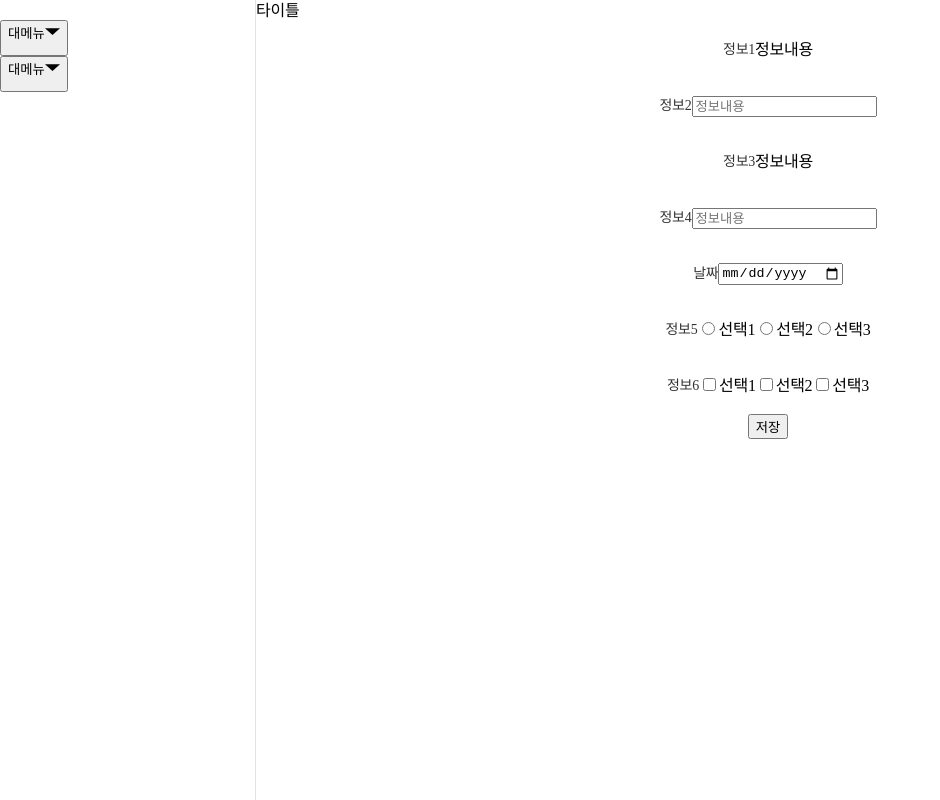
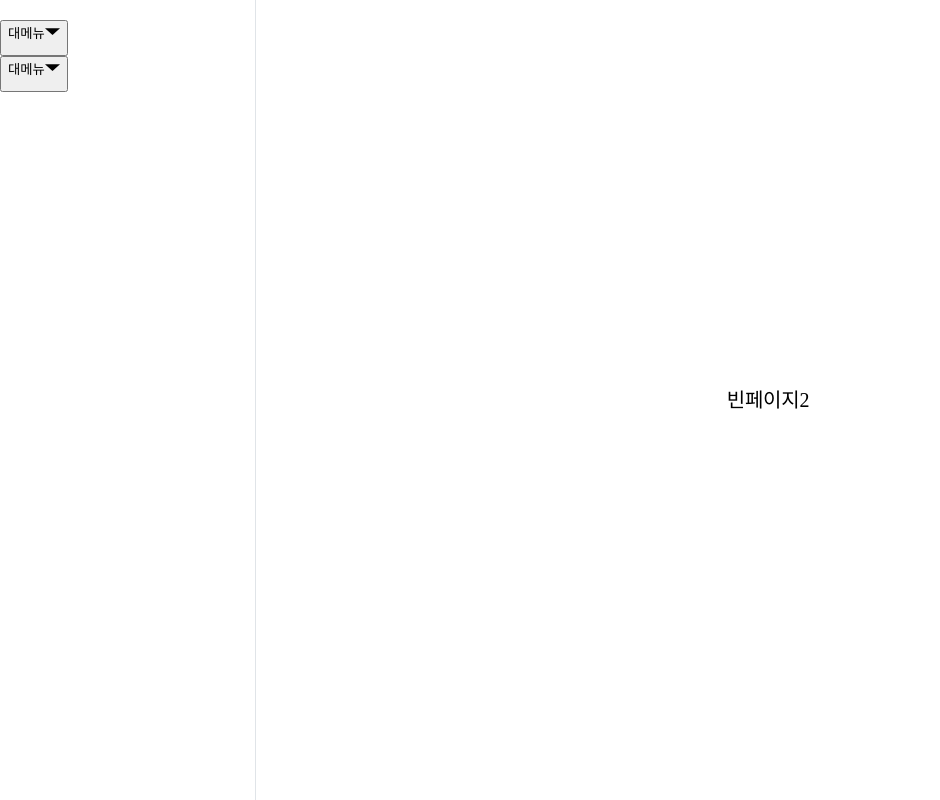
Before and after one commit to kimhyemin9988/assign-dream, a React (Create React App) app: page /assign-dream/empty3 in a window 1280 px wide. Shown: the whole page, without its empty margins (0-940 px from the left). Built offline with nearby package versions, Linux system fonts and the light colour scheme.

Commit message:
feat: Add routing
The submenu selects each page.

```diff
--- a/package.json
+++ b/package.json
@@ -13,6 +13,7 @@
     "react": "^18.2.0",
     "react-dom": "^18.2.0",
     "react-hook-form": "^7.45.2",
+    "react-router-dom": "^6.14.2",
     "react-scripts": "5.0.1",
     "styled-components": "^6.0.5",
     "typescript": "^4.9.5",
@@ -41,5 +42,6 @@
       "last 1 firefox version",
       "last 1 safari version"
     ]
-  }
+  },
+  "homepage": "https://kimhyemin9988.github.io/assign-dream"
 }
--- a/src/App.tsx
+++ b/src/App.tsx
@@ -1,13 +1,21 @@
-import Home from './Home';
+import { Outlet } from 'react-router-dom';
 import Menu from './Menu';
 import StyleComponent from './StyleComponent';
+import { styled } from 'styled-components';
 
+const MainPage = styled.main`
+  height: 100vh;
+  margin-left: 256px;
+  min-width: 330px;
+`
 const App = () => {
   return (
     <>
       <StyleComponent></StyleComponent>
       <Menu></Menu>
-      <Home></Home>
+      <MainPage>
+        <Outlet></Outlet>
+      </MainPage>
     </>
   )
 }
--- /dev/null
+++ b/src/Components/Empty.tsx
@@ -0,0 +1,19 @@
+import styled from "styled-components";
+
+
+export const ErrorMain = styled.main`
+  font-size: 20px;
+  height: 100vh;
+  display: flex;
+  justify-content: center;
+  align-items: center;
+  flex-direction: column;
+`;
+const Empty = () => {
+    return (
+        <ErrorMain>
+            <span>빈페이지2</span>
+        </ErrorMain>
+    );
+};
+export default Empty;
--- a/src/Components/LiteralData.tsx
+++ b/src/Components/LiteralData.tsx
@@ -49,10 +49,26 @@ export const FormList = [
 
 export const menuData = [{
     topMenu: "대메뉴",
-    subMenu: ["소메뉴","소메뉴"],
+    subMenu: [{
+        title: "소메뉴",
+        url: "title"
+    },
+    {
+        title: "소메뉴",
+        url: "empty1"
+    }
+    ],
 },
 {
     topMenu: "대메뉴",
-    subMenu: ["소메뉴","소메뉴"],
+    subMenu: [{
+        title: "소메뉴",
+        url: "empty2"
+    },
+    {
+        title: "소메뉴",
+        url: "empty3"
+    }
+    ],
 }
 ]
--- a/src/Components/MenuCpnent.tsx
+++ b/src/Components/MenuCpnent.tsx
@@ -1,6 +1,7 @@
 import { useState } from "react";
 import { styled } from "styled-components";
 import { MenuUl } from "../Menu";
+import { Link } from "react-router-dom";
 
 const MenuBig = styled.button`
   height: 36px;
@@ -18,11 +19,17 @@ const Triangle = styled.svg<OpenProps>`
   height: 15px;
   transform: ${(props) => props.$openProps ? "rotate(180deg)" : "rotate(0)"};
 `
+const MenuLink = styled(Link)`
+    display: block;
+`
 
 interface menuData {
     element: {
         topMenu: string;
-        subMenu: string[];
+        subMenu: {
+            title: string;
+            url: string;
+        }[];
     }
 }
 
@@ -43,7 +50,9 @@ const MenuCpnent = ({ element }: menuData) => {
                 <MenuUl>
                     {element["subMenu"].map((sub) => {
                         return (
-                            <MenuSmall key={Math.random()*1000}>{sub}</MenuSmall>
+                            <MenuSmall key={Math.random() * 1000}>
+                                <MenuLink to={`${sub["url"]}`}>{sub["title"]}</MenuLink>
+                            </MenuSmall>
                         )
                     })}
                 </MenuUl>
--- a/src/Home.tsx
+++ b/src/Home.tsx
@@ -1,20 +1,7 @@
-import { styled } from "styled-components";
-import BigTitle from "./Components/BigTitle";
-import Form from "./Components/Form";
-import { PageTitle } from "./Components/LiteralData";
-
-const MainPage =styled.main`
-  height: 100vh;
-  margin-left: 256px;
-  min-width: 330px;
-`
-
+/* 홈 페이지 */
 const Home = () => {
   return (
-    <MainPage>
-      <BigTitle PageTitle={PageTitle}></BigTitle>
-      <Form></Form>
-    </MainPage>
+    <span>메뉴를 눌러 이동해 주십시오.</span>
   )
 }
 export default Home;
--- /dev/null
+++ b/src/Router.tsx
@@ -0,0 +1,35 @@
+import { HashRouter as Router, createBrowserRouter } from 'react-router-dom';
+import App from './App';
+import Title from './Title';
+import Home from './Home';
+import Empty from './Components/Empty';
+
+const RouterApp = createBrowserRouter([
+  {
+    path: "",
+    element: <App />,
+    children: [
+      {
+        path: "",
+        element: <Home />,
+      },
+      {
+        path: "title",
+        element: <Title />,
+      },
+      {
+        path: "empty1",
+        element: <Empty />,
+      },
+      {
+        path: "empty2",
+        element: <Empty />,
+      },
+      {
+        path: "empty3",
+        element: <Empty />,
+      },
+    ],
+  }], { basename: "/assign-dream" });
+
+export default RouterApp;
--- /dev/null
+++ b/src/Title.tsx
@@ -0,0 +1,15 @@
+import BigTitle from "./Components/BigTitle";
+import Form from "./Components/Form";
+import { PageTitle } from "./Components/LiteralData";
+
+
+/* 타이틀 페이지 */
+const Title = () => {
+  return (
+    <>
+      <BigTitle PageTitle={PageTitle}></BigTitle>
+      <Form></Form>
+    </>
+  )
+}
+export default Title;
--- a/src/index.tsx
+++ b/src/index.tsx
@@ -1,12 +1,13 @@
 import React from 'react';
 import ReactDOM from 'react-dom/client';
-import App from './App';
+import RouterApp from "./Router";
+import { RouterProvider } from "react-router-dom";
 
 const root = ReactDOM.createRoot(
   document.getElementById('root') as HTMLElement
 );
 root.render(
   <React.StrictMode>
-    <App />
+    <RouterProvider router={RouterApp} />
   </React.StrictMode>
 );
```
Also changed, not shown: 1 other file (tests, documents, lock files or other folders).
